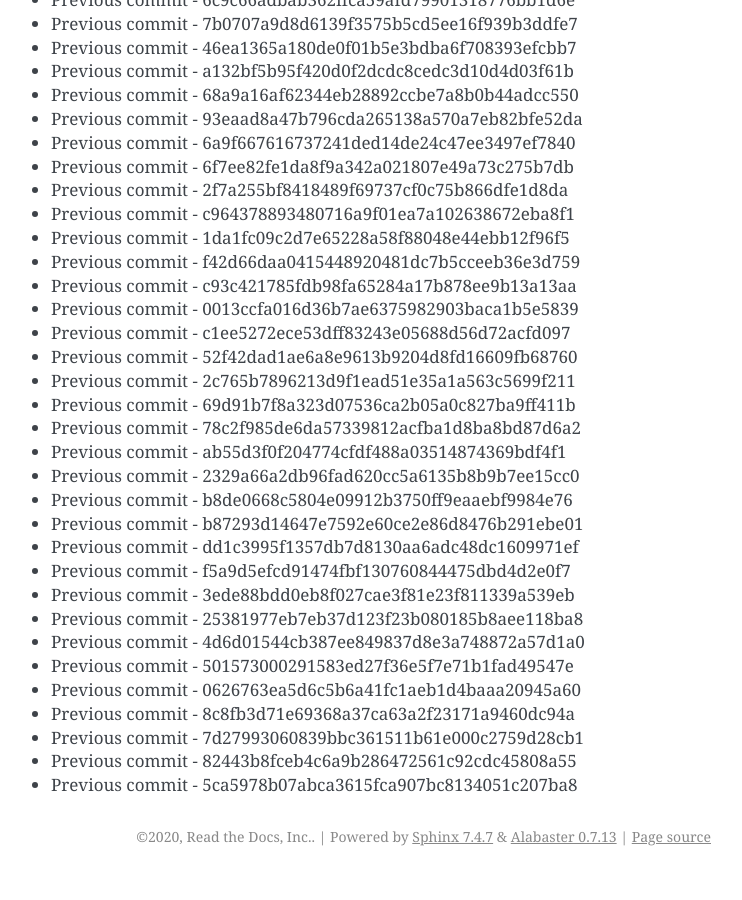
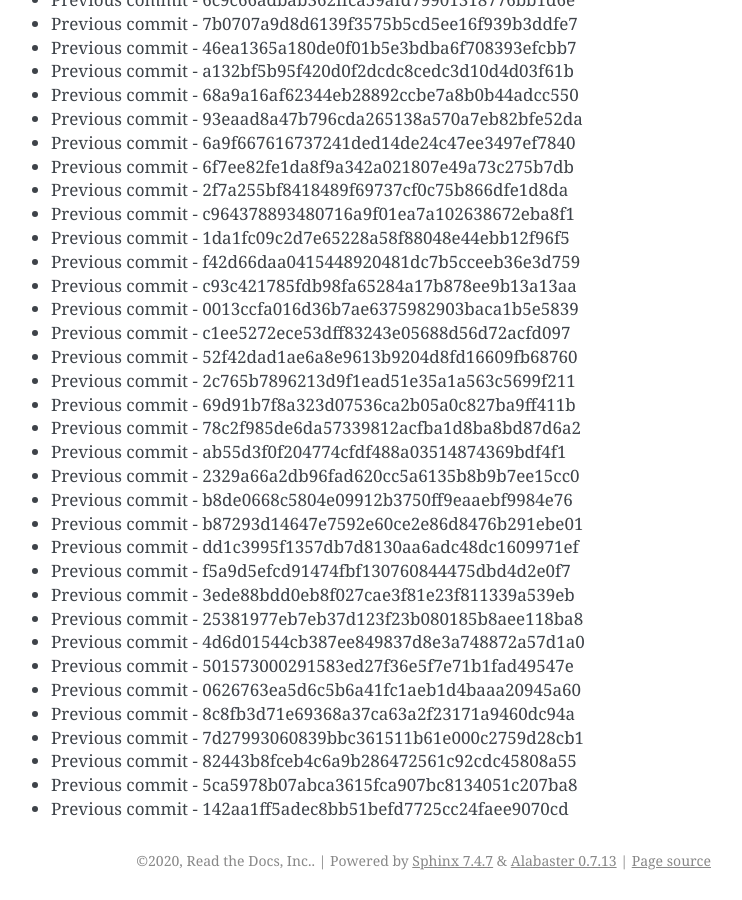
Before and after one commit to readthedocs/rtd-git-stresstest, a Sphinx documentation site: the page built from docs/updates.rst, in a window 1280 px wide and 900 px high, scrolled down 47583 px. Shown: the whole window, without its empty margins (399-1141 px from the left). Built offline with Sphinx 7.4.7, drawn with Linux system fonts in a browser that asks for light colours; before the commit the page ends 48459 px from its top, so only the background shows below that.

Commit message:
Generating commit from previous: 142aa1ff5adec8bb51befd7725cc24faee9070cd

```diff
--- a/docs/updates.rst
+++ b/docs/updates.rst
@@ -2031,3 +2031,4 @@ It can be tested for any performance characteristics.
 * Previous commit - 7d27993060839bbc361511b61e000c2759d28cb1
 * Previous commit - 82443b8fceb4c6a9b286472561c92cdc45808a55
 * Previous commit - 5ca5978b07abca3615fca907bc8134051c207ba8
+* Previous commit - 142aa1ff5adec8bb51befd7725cc24faee9070cd
```
